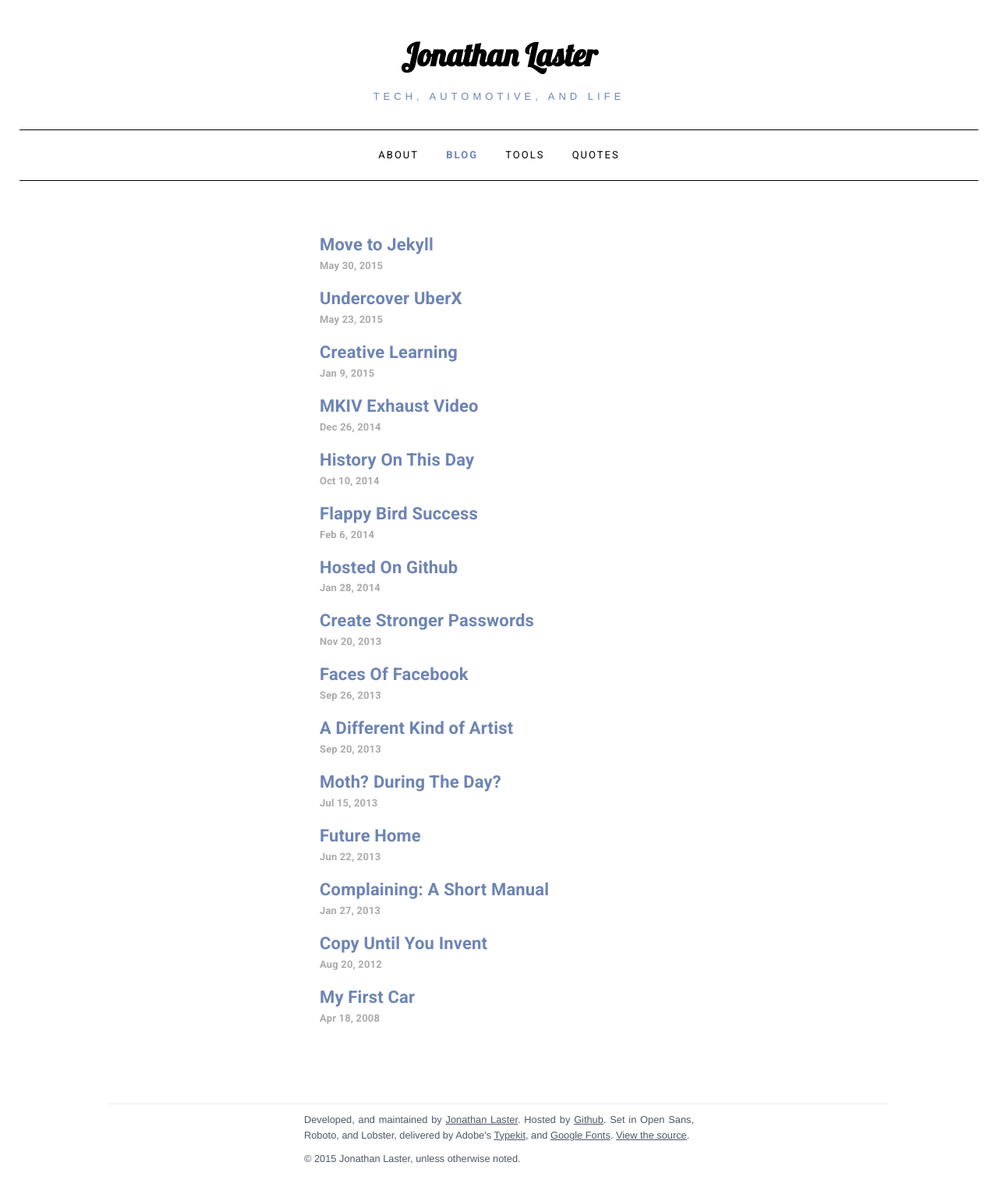
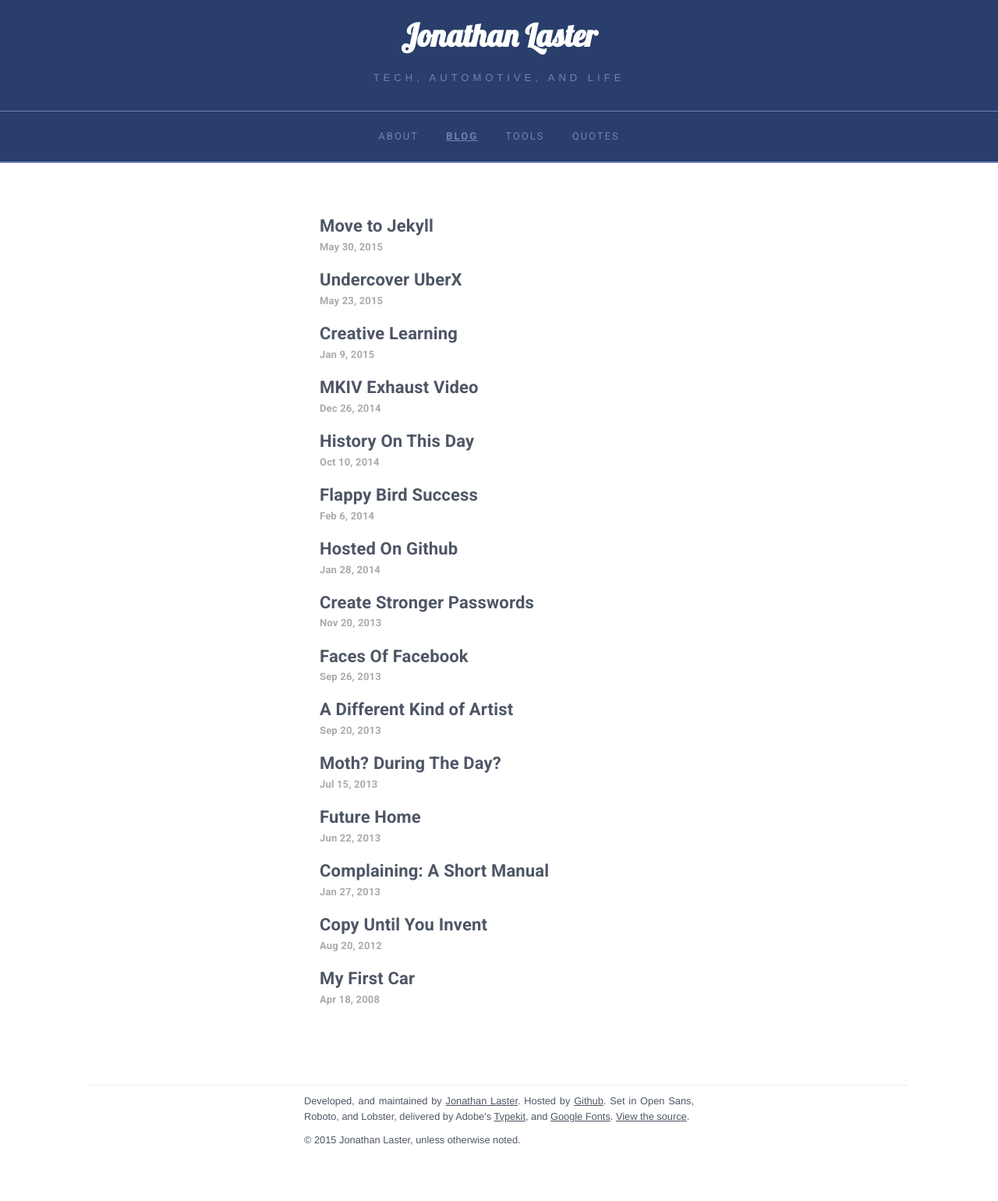
Before and after one commit to last-dev/jdl.io, a Jekyll site: the page built from blog.html, in a window 1280 px wide. Shown: the whole page at 78% size. Built offline with Jekyll 4.4.1, drawn with Linux system fonts in a browser that asks for light colours; nearby versions of some CDN libraries; after the commit the page ends 1491 px from its top, so only the background shows below that.

Commit message:
New masthead color

```diff
--- a/css/main.sass
+++ b/css/main.sass
@@ -78,7 +78,6 @@
 body
   font-family: $base-font-stack
   color: $content-font-color
-  padding: 1.55556em
   margin: 0
   line-height: 1.54
   text-rendering: optimizeLegibility
@@ -106,6 +105,7 @@
 .wrap
   max-width: 1000px
   margin: 0 auto
+  padding: 0 1.55556em
 
 
 //
@@ -118,6 +118,7 @@
   display: block
   margin-bottom: 3.11111em
   text-align: center
+  background: #293e6b
 
   #logo
     max-width: 200px
@@ -127,6 +128,7 @@
       weight: bolder
       size: 40px
       family: 'Lobster'
+    color: #fff
     text-decoration: none
     display: block
     margin: 0 auto
@@ -154,8 +156,8 @@
     size: 13px
     family: $title-font-stack
   border:
-    top: 1px solid #000
-    bottom: 1px solid #000
+    top: 1px solid $theme-color
+    bottom: 2px solid $theme-color
   padding: 22px 0
   margin: 0
   letter-spacing: 2px
@@ -163,13 +165,16 @@
   a
     text-decoration: none
     padding: 0 15px
+    color: $theme-color
 
     &:hover
       color: $theme-color
+      text-decoration: underline
 
 .active
   color: $theme-color
-  font-weight: 700
+  font-weight: bold
+  text-decoration: underline
 
 
 //
@@ -191,12 +196,15 @@
   a
     text-decoration: none
 
-    &:hover
-      color: $theme-color
-
 #reduce
   margin-bottom: 0
   padding-bottom: 0
+
+  a
+    color: $content-font-color
+
+    &:hover
+      color: $theme-color
 
 .blogDate
   font:
```
